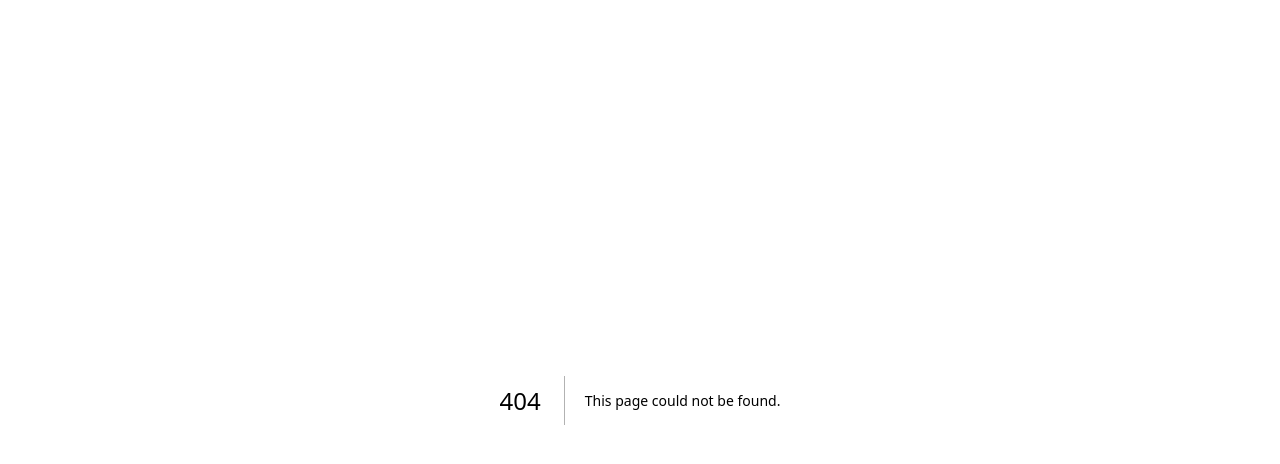
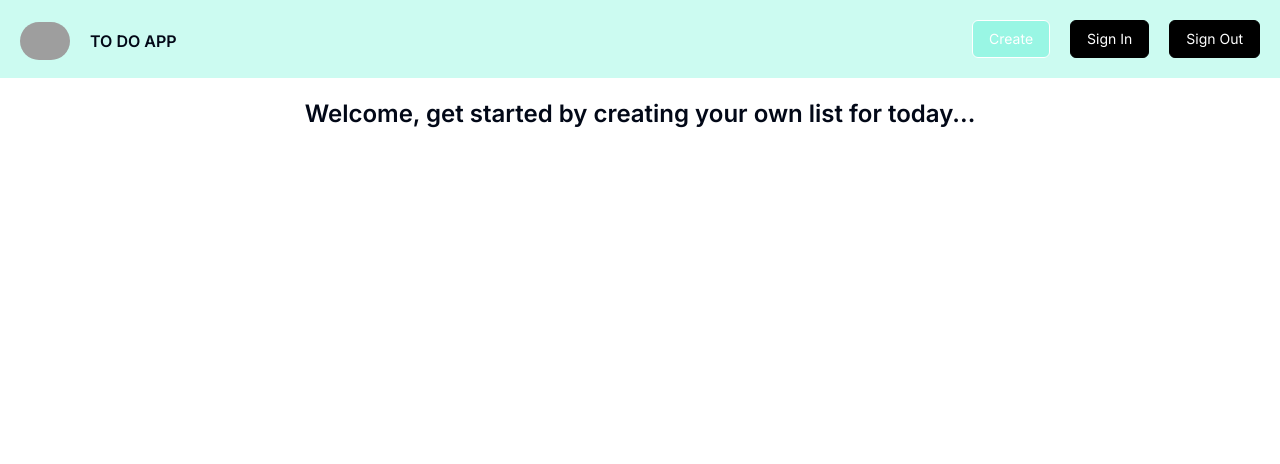
Before and after one commit to Akaikenlol/todoapp, a Next.js app: page /create in a window 1280 px wide. Before the commit this address had no page. Shown: the top 464 px of the page. Built offline with nearby package versions, Linux system fonts and the light colour scheme; grey boxes are pictures that could not be loaded.

Commit message:
implementing create page and buttons

```diff
--- /dev/null
+++ b/app/create/page.js
@@ -0,0 +1,17 @@
+import Navbar from "@/components/shared/navbar";
+import React from "react";
+
+const Create = () => {
+	return (
+		<div>
+			<Navbar />
+			<section>
+				<div className="font-semibold text-2xl flex justify-center">
+					Welcome, get started by creating your own list for today...
+				</div>
+			</section>
+		</div>
+	);
+};
+
+export default Create;
--- a/app/globals.css
+++ /dev/null
@@ -1,76 +0,0 @@
-@tailwind base;
-@tailwind components;
-@tailwind utilities;
-
-@layer base {
-  :root {
-    --background: 0 0% 100%;
-    --foreground: 222.2 84% 4.9%;
-
-    --card: 0 0% 100%;
-    --card-foreground: 222.2 84% 4.9%;
-
-    --popover: 0 0% 100%;
-    --popover-foreground: 222.2 84% 4.9%;
-
-    --primary: 222.2 47.4% 11.2%;
-    --primary-foreground: 210 40% 98%;
-
-    --secondary: 210 40% 96.1%;
-    --secondary-foreground: 222.2 47.4% 11.2%;
-
-    --muted: 210 40% 96.1%;
-    --muted-foreground: 215.4 16.3% 46.9%;
-
-    --accent: 210 40% 96.1%;
-    --accent-foreground: 222.2 47.4% 11.2%;
-
-    --destructive: 0 84.2% 60.2%;
-    --destructive-foreground: 210 40% 98%;
-
-    --border: 214.3 31.8% 91.4%;
-    --input: 214.3 31.8% 91.4%;
-    --ring: 222.2 84% 4.9%;
-
-    --radius: 0.5rem;
-  }
-
-  .dark {
-    --background: 222.2 84% 4.9%;
-    --foreground: 210 40% 98%;
-
-    --card: 222.2 84% 4.9%;
-    --card-foreground: 210 40% 98%;
-
-    --popover: 222.2 84% 4.9%;
-    --popover-foreground: 210 40% 98%;
-
-    --primary: 210 40% 98%;
-    --primary-foreground: 222.2 47.4% 11.2%;
-
-    --secondary: 217.2 32.6% 17.5%;
-    --secondary-foreground: 210 40% 98%;
-
-    --muted: 217.2 32.6% 17.5%;
-    --muted-foreground: 215 20.2% 65.1%;
-
-    --accent: 217.2 32.6% 17.5%;
-    --accent-foreground: 210 40% 98%;
-
-    --destructive: 0 62.8% 30.6%;
-    --destructive-foreground: 210 40% 98%;
-
-    --border: 217.2 32.6% 17.5%;
-    --input: 217.2 32.6% 17.5%;
-    --ring: 212.7 26.8% 83.9%;
-  }
-}
-
-@layer base {
-  * {
-    @apply border-border;
-  }
-  body {
-    @apply bg-background text-foreground;
-  }
-}
--- a/app/layout.js
+++ b/app/layout.js
@@ -1,4 +1,4 @@
-import "./globals.css";
+import "../styles/globals.css";
 import { Inter } from "next/font/google";
 
 const inter = Inter({ subsets: ["latin"] });
--- a/app/page.js
+++ b/app/page.js
@@ -5,8 +5,8 @@ export default function Home() {
 	return (
 		<div>
 			<Navbar />
-			<section className="flex items-center justify-center my-6 font-bold ">
-				Welcome From TO DO APP
+			<section className="flex items-center justify-center my-6 font-bold text-2xl ">
+				Welcome, use it and know what it is.
 			</section>
 		</div>
 	);
--- a/components/shared/navbar.jsx
+++ b/components/shared/navbar.jsx
@@ -1,11 +1,12 @@
+"use client";
+
 import Image from "next/image";
 import Link from "next/link";
 import React from "react";
-import { Button } from "../ui/button";
 
 const Navbar = () => {
 	return (
-		<nav className="w-full flex justify-between mb-10 pt-3  bg-green-100">
+		<nav className="w-full flex justify-between mb-5 pt-3  bg-teal-100">
 			<Link
 				href="/"
 				className="flex gap-5 justify-between items-center mx-5 mb-2"
@@ -20,8 +21,15 @@ const Navbar = () => {
 				<p className="font-semibold">TO DO APP</p>
 			</Link>
 			<div className="flex gap-5 mx-5">
-				<Button>SignIn</Button>
-				<Button>SignOut</Button>
+				<Link href="/create" className="white_btn">
+					Create
+				</Link>
+				<button className="black_btn" onClick={(e) => {}}>
+					Sign In
+				</button>
+				<button className="black_btn" onClick={(e) => {}}>
+					Sign Out
+				</button>
 			</div>
 		</nav>
 	);
--- a/package.json
+++ b/package.json
@@ -15,7 +15,7 @@
     "clsx": "^2.0.0",
     "eslint": "^8.49.0",
     "lucide-react": "^0.279.0",
-    "next": "13.5.1",
+    "next": "^13.5.1",
     "postcss": "8.4.30",
     "react": "18.2.0",
     "react-dom": "18.2.0",
--- /dev/null
+++ b/styles/globals.css
@@ -0,0 +1,88 @@
+@tailwind base;
+@tailwind components;
+@tailwind utilities;
+
+@layer base {
+	:root {
+		--background: 0 0% 100%;
+		--foreground: 222.2 84% 4.9%;
+
+		--card: 0 0% 100%;
+		--card-foreground: 222.2 84% 4.9%;
+
+		--popover: 0 0% 100%;
+		--popover-foreground: 222.2 84% 4.9%;
+
+		--primary: 222.2 47.4% 11.2%;
+		--primary-foreground: 210 40% 98%;
+
+		--secondary: 210 40% 96.1%;
+		--secondary-foreground: 222.2 47.4% 11.2%;
+
+		--muted: 210 40% 96.1%;
+		--muted-foreground: 215.4 16.3% 46.9%;
+
+		--accent: 210 40% 96.1%;
+		--accent-foreground: 222.2 47.4% 11.2%;
+
+		--destructive: 0 84.2% 60.2%;
+		--destructive-foreground: 210 40% 98%;
+
+		--border: 214.3 31.8% 91.4%;
+		--input: 214.3 31.8% 91.4%;
+		--ring: 222.2 84% 4.9%;
+
+		--radius: 0.5rem;
+	}
+
+	.dark {
+		--background: 222.2 84% 4.9%;
+		--foreground: 210 40% 98%;
+
+		--card: 222.2 84% 4.9%;
+		--card-foreground: 210 40% 98%;
+
+		--popover: 222.2 84% 4.9%;
+		--popover-foreground: 210 40% 98%;
+
+		--primary: 210 40% 98%;
+		--primary-foreground: 222.2 47.4% 11.2%;
+
+		--secondary: 217.2 32.6% 17.5%;
+		--secondary-foreground: 210 40% 98%;
+
+		--muted: 217.2 32.6% 17.5%;
+		--muted-foreground: 215 20.2% 65.1%;
+
+		--accent: 217.2 32.6% 17.5%;
+		--accent-foreground: 210 40% 98%;
+
+		--destructive: 0 62.8% 30.6%;
+		--destructive-foreground: 210 40% 98%;
+
+		--border: 217.2 32.6% 17.5%;
+		--input: 217.2 32.6% 17.5%;
+		--ring: 212.7 26.8% 83.9%;
+	}
+}
+
+@layer base {
+	* {
+		@apply border-border;
+	}
+	body {
+		@apply bg-background text-foreground;
+	}
+}
+
+.black_btn {
+	@apply rounded-md border border-black bg-black mt-2 mb-5 py-2 px-4 text-white transition-all hover:bg-white hover:text-black text-center text-sm  flex items-center justify-center;
+}
+
+.white_btn {
+	@apply rounded-md border border-white bg-teal-200 mt-2 mb-5 py-2 px-4 text-white transition-all hover:bg-white hover:text-teal-200 text-center text-sm  flex items-center justify-center;
+}
+
+.outline_btn {
+	@apply rounded-md border border-black bg-transparent mt-2 mb-5 py-2 px-4 text-black transition-all hover:bg-black hover:text-white text-center text-sm  flex items-center justify-center;
+}
```
Also changed, not shown: 1 other file (tests, documents, lock files or other folders).
